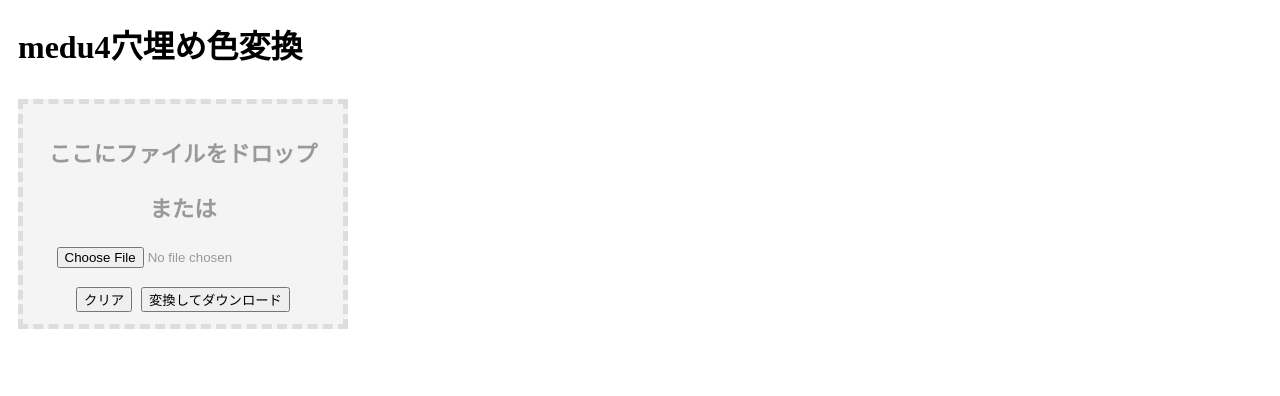
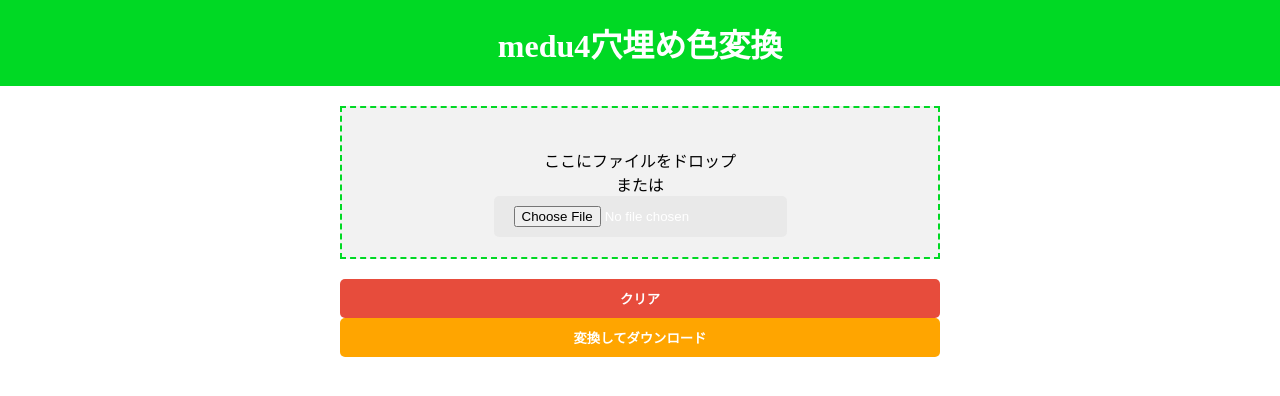
Before and after one commit to pphouse/Red2Orange, a Flask app: page / in a window 1280 px wide. Shown: the top 396 px of the page. Run offline with Flask 3, Linux system fonts and the light colour scheme.

Commit message:
cool style

```diff
--- a/static/css/style.css
+++ b/static/css/style.css
@@ -1,43 +1,74 @@
-h1{
-    margin-left:10px;
+/* Reset some default styles */
+body, h1, p {
+    margin: 0;
+    padding: 0;
 }
 
-#dragDropArea{
-    background-color: #f4f4f4;
-    margin: 10px;
-    padding: 10px;
-    border: #ddd dashed 5px;
-    min-height: 200px;
-    width: 300px;
+/* Apply styles to header */
+header {
     text-align: center;
-}
-#dragDropArea p{
-    color: #999;
-    font-weight: bold;
-    font-size: 14px;
-    font-size: 1.4em;
-}
-#dragDropArea .drag-drop-buttons{
-    margin-top: 20px;
-    font-size: 12px;
-    font-size: 1.2em;
-}
-.drag-drop-buttons input{
-    margin: auto;
-}
-#flex{
-    display:flex;
-}
-#clearButton{
-    margin: 0 auto;
-}
-#sendButton{
-    margin-left:5px;
+    background-color: #00d924;
+    color: #FFFFFF;
+    padding: 20px 0;
 }
 
-#receiveImageArea{
-    margin: 10px;
-    padding: 10px;
-    min-height: 200px;
-    width: 300px;
+/* Apply styles to main content */
+main {
+    max-width: 600px;
+    margin: 0 auto;
+    padding: 20px;
 }
+
+/* Apply styles to drag-drop area */
+.drop-area {
+    border: 2px dashed #00d924;
+    background-color: #F2F2F2;
+    text-align: center;
+    padding: 20px;
+}
+
+/* Apply styles to image preview */
+.image-preview {
+    margin-bottom: 20px;
+}
+
+/* Apply styles to custom file upload */
+.custom-file-upload {
+    display: inline-block;
+    background-color: #e8e8e8df;
+    color: #FFFFFF;
+    padding: 10px 20px;
+    cursor: pointer;
+    border-radius: 5px;
+    font-weight: bold;
+}
+
+/* Apply styles to action buttons */
+.action-button {
+    display: block;
+    width: 100%;
+    padding: 10px 0;
+    background-color: orange;
+    color: #FFFFFF;
+    border: none;
+    border-radius: 5px;
+    cursor: pointer;
+    font-weight: bold;
+}
+
+.clear-button {
+    margin-top: 20px;
+    background-color: #E74C3C;
+}
+
+.disabled-button {
+    background-color: #CCCCCC;
+    cursor: not-allowed;
+}
+
+/* Responsive design for smaller screens */
+@media (max-width: 768px) {
+    main {
+        padding: 10px;
+    }
+}
--- a/templates/index.html
+++ b/templates/index.html
@@ -6,36 +6,37 @@
     <link href="static/css/style.css" rel="stylesheet">
 </head>
 <body>
+    <header>
         <h1>medu4穴埋め色変換</h1>
+    </header>
 
-        <form enctype="multipart/form-data">
-            <div id="flex">
-                <div id="dragDropArea">
-                    <div id="previewArea"></div>
+    <main>
+        <form enctype="multipart/form-data" class="upload-form">
+            <div id="dragDropArea" class="drop-area">
+                <div id="previewArea" class="image-preview"></div>
                 <div id="drag-drop-comment" class="drag-drop-inside">
                     {% if not img_path %}
                         <p class="drag-drop-info">ここにファイルをドロップ</p>
                         <p>または</p>
-                            <p class="drag-drop-buttons">
-                            <input id="fileInput" type="file" accept="image/*" value="ファイルを選択" name="img" onChange="photoPreview(event)">
+                        <label for="fileInput" class="custom-file-upload">
+
+                            <input id="fileInput" type="file" accept="image/*" name="img" onChange="photoPreview(event)">
+                        </label>
                     {% else %}
-                            <img id="fileInput" src="{{ img_path }}">
+                        <img id="fileInput" src="{{ img_path }}" alt="Uploaded Image">
                     {% endif %}
                 </div>
-            <!-- </div>
+            </div>
+
+            <button id="clearButton" type="reset" class="action-button clear-button">クリア</button>
             {% if not out_path %}
-                <img id="receiveImageArea"></img>
+                <button id="sendButton" type="submit" formmethod="post" class="action-button send-button">変換してダウンロード</button>
             {% else %}
-                <img id="receiveImageArea" src="{{ out_path }}"></img>
-            {% endif %}
-            </div> -->
-            <button id="clearButton" type="submit">クリア</button>
-            {% if not out_path %}
-                <button id="sendButton" type="submit" formmethod="post">変換してダウンロード</button>
-            {% else %}
-                <button disabled id="sendButton" type="submit" formmethod="post">変換してダウンロード</button>
+                <button disabled id="sendButton" type="submit" formmethod="post" class="action-button disabled-button">変換してダウンロード</button>
             {% endif %}
         </form>
+    </main>
+
     <script type="text/javascript" src="static/js/client.js"></script>
 </body>
 </html>
```
Lines whose indentation alone changed are shown as unchanged.
